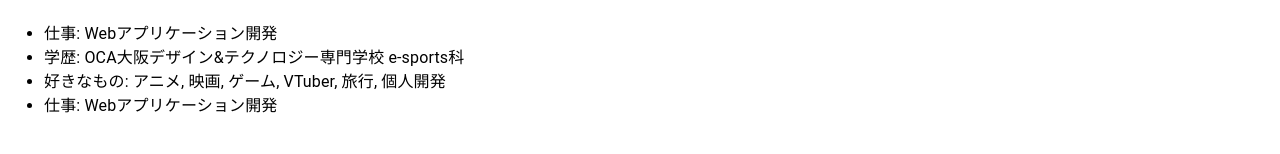
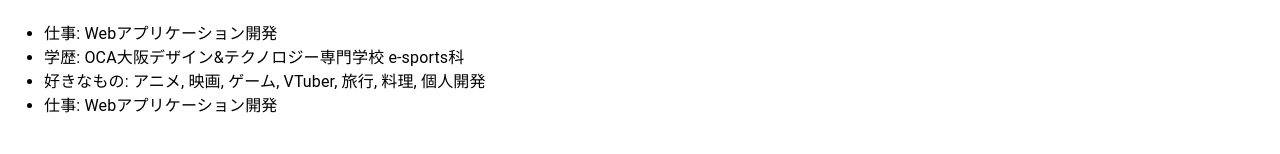
Before and after one commit to tk-57/portfolio, a Next.js app: page / in a window 1280 px wide. Shown: the part 234-388 px from the top of the page. Built offline with nearby package versions, Linux system fonts and the light colour scheme.

Commit message:
Update index.tsx

```diff
--- a/src/pages/index.tsx
+++ b/src/pages/index.tsx
@@ -53,7 +53,7 @@
                             <ul>
                                 <li>仕事: Webアプリケーション開発</li>
                                 <li>学歴: OCA大阪デザイン&テクノロジー専門学校 e-sports科</li>
-                                <li>好きなもの: アニメ, 映画, ゲーム, VTuber, 旅行, 個人開発</li>
+                                <li>好きなもの: アニメ, 映画, ゲーム, VTuber, 旅行, 料理, 個人開発</li>
                                 <li>仕事: Webアプリケーション開発</li>
                             </ul>
                         </Box>
```
